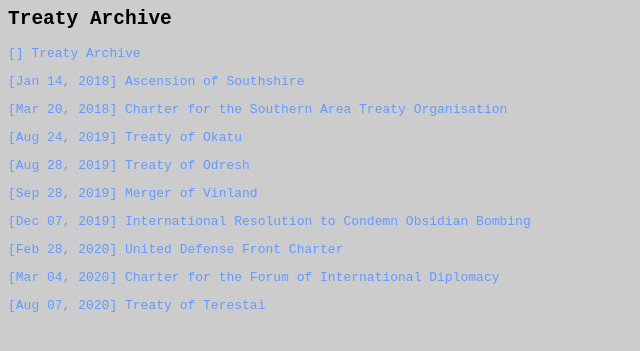
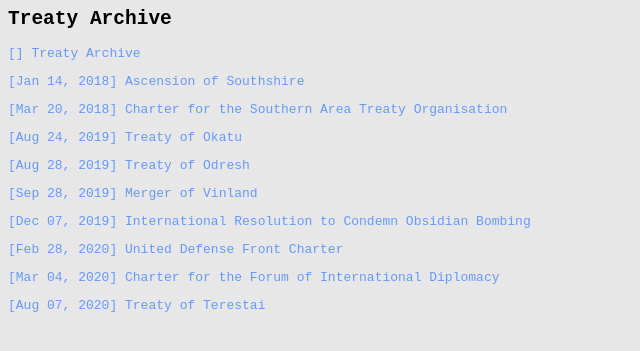
Before and after one commit to CivStorage/yoahtl, a Jekyll site: the page built from index.md, in a window 1280 px wide. Shown: the top 351 px of the page, without its empty margins (0-640 px from the left). Built offline with Jekyll 4.4.1, drawn with Linux system fonts in a browser that asks for light colours.

Commit message:
Make the site easier to read

```diff
--- a/_layouts/default.html
+++ b/_layouts/default.html
@@ -11,35 +11,24 @@ layout: compress
             }
             * {
                 font-family: monospace;
-                background: #ccc;
+                background: #E7E7E7;
                 color: #000;
             }
             a {
-                color: #69f;
+                color: #69F;
                 text-decoration: none;
             }
             a:visited {
-                color: #96f;
+                color: #69F;
+            }
+            a:hover {
+                color: #96F;
             }
             article {
                 max-width: 900px;
             }
-            img {
-                max-width: 900px;
-            }
-            blockquote {
-                border-left: 1px solid #6b6b6b;
-                padding-left: 20px;
-                margin-left: 20px;
-            }
-            table, th, td {
-                border: 1px solid #000;
-            }
             @media only screen and (max-width: 600px) {
                 article {
-                    max-width: 600px;
-                }
-                img {
                     max-width: 600px;
                 }
             }
```
